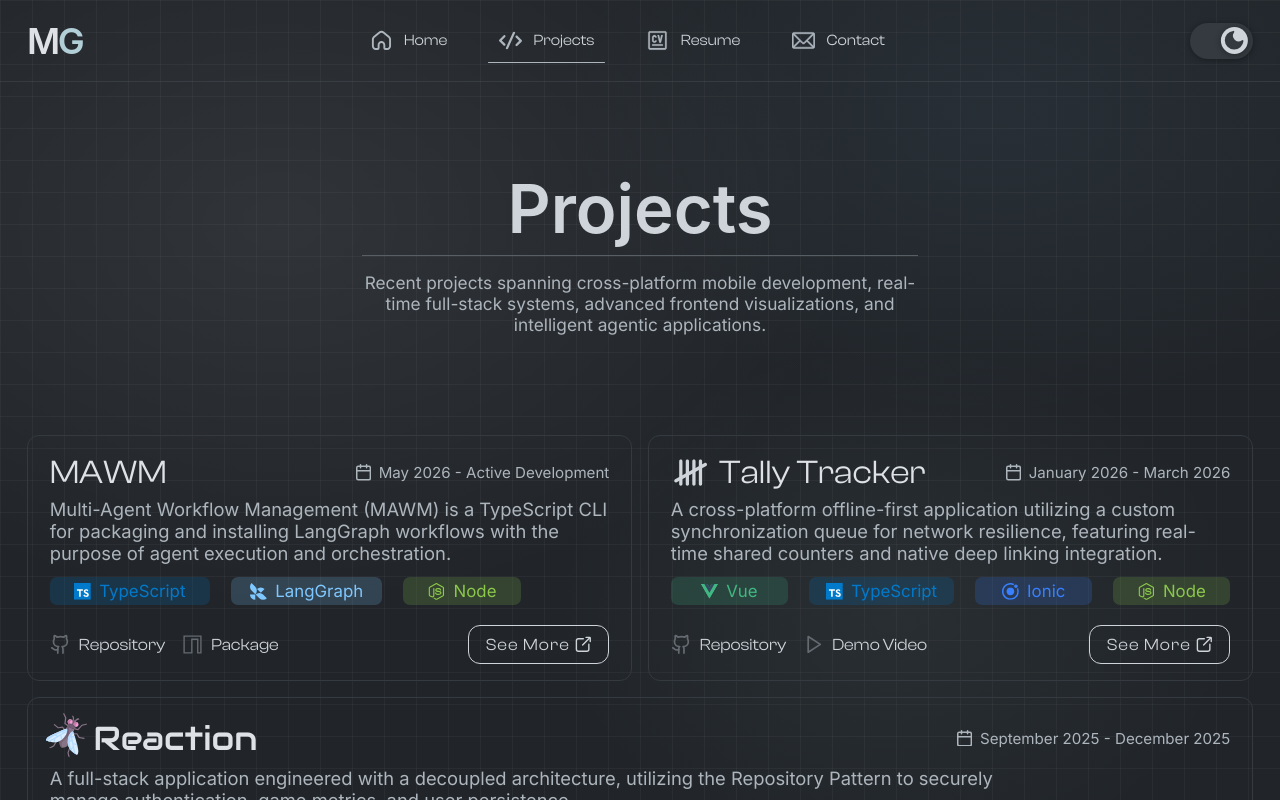
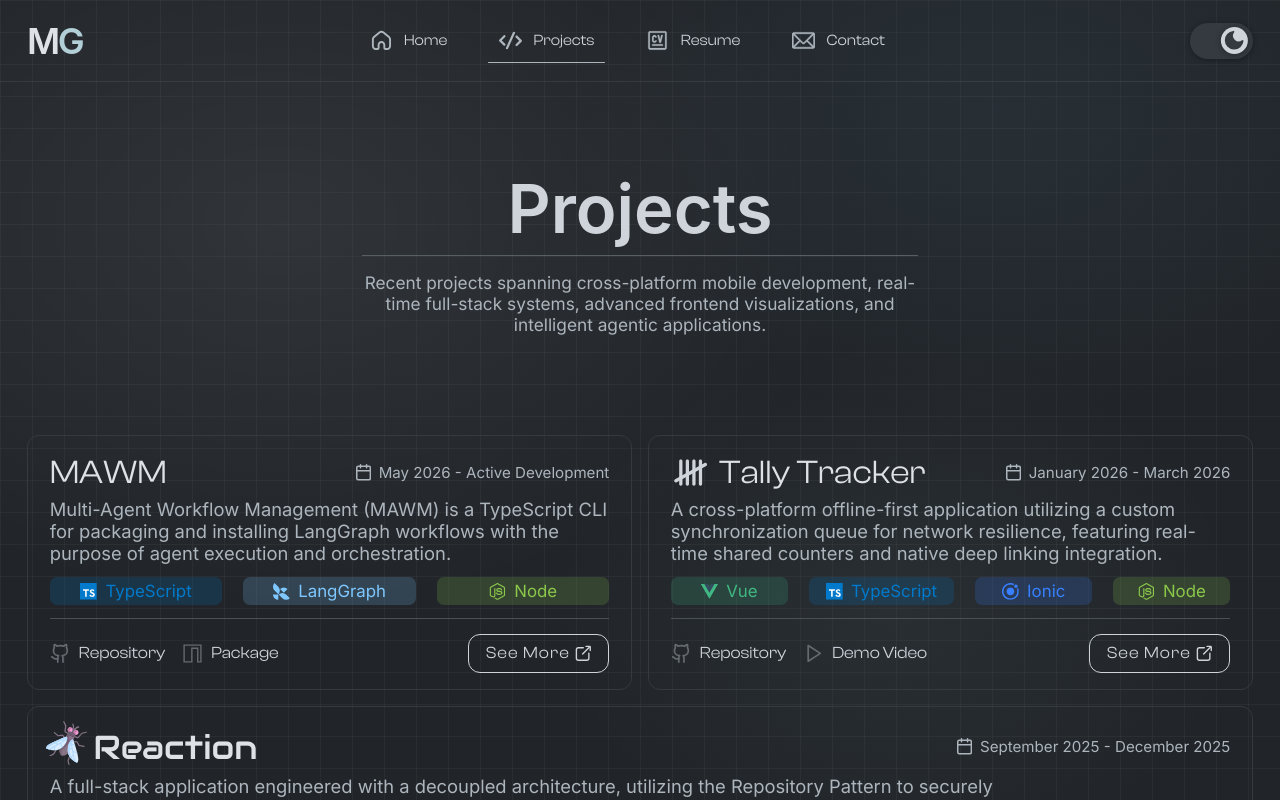
Before and after one commit to michaelgreenl/e-portfolio, a Vue app: page /#home in a window 1280 px wide. Both pictures are taken after a click on the button "Projects". Shown: the top 800 px of the page. Built offline with nearby package versions, Linux system fonts and the light colour scheme; a web font is replaced by a local one.

Commit message:
refactor: project-card redesign

```diff
--- a/src/animations/page/projects.js
+++ b/src/animations/page/projects.js
@@ -20,4 +20,20 @@ export const projectAnimations = {
             onComplete,
         });
     },
+
+    expandProjectCard: ({ tl, targets }) => {
+        tl.to(targets, {
+            duration: TIMING.duration.normal,
+            ease: TIMING.easing.smooth,
+            height: 'auto',
+        });
+    },
+
+    shrinkProjectCard: ({ tl, targets }) => {
+        tl.to(targets, {
+            duration: TIMING.duration.normal,
+            ease: TIMING.easing.smooth,
+            height: 'auto',
+        });
+    },
 };
--- a/src/components/Project/ProjectCard.vue
+++ b/src/components/Project/ProjectCard.vue
@@ -1,21 +1,31 @@
 <script setup>
-import { ref, onMounted, onBeforeUnmount } from 'vue';
+import { ref, onMounted, onBeforeUnmount, watch } from 'vue';
+import { useGsap } from '@/composables/useGsap.js';
 import { useBreakpoints } from '@/composables/useBreakpoints.js';
+import { projectAnimations } from '@/animations/page/projects.js';
 import Button from '@/components/Button.vue';
 import ToolChip from '@/components/ToolChip.vue';
 
 import BoxArrowIcon from '@/components/SVGs/BoxArrowIcon.vue';
+import ArrowIcon from '@/components/SVGs/ArrowIcon.vue';
 import CalendarIcon from '@/components/SVGs/CalendarIcon.vue';
 
-defineProps({
+const props = defineProps({
     project: { required: true, type: Object },
     projectLogos: { required: true, type: Object },
     externalIcons: { required: true, type: Object },
 });
 
-const emit = defineEmits(['open-project']);
+const emit = defineEmits(['open-project', 'close-selected']);
+
+const { registerAnim } = useGsap();
+const anims = {
+    expandProjectCard: registerAnim(projectAnimations.expandProjectCard),
+    shrinkProjectCard: registerAnim(projectAnimations.shrinkProjectCard),
+};
 
 const bp = useBreakpoints();
+
 const externalLinkRespText = (projectSlug, externalLinks) => {
     const className = 'responsive-link-text';
 
@@ -46,15 +56,48 @@ const externalLinkRespText = (projectSlug, externalLinks) => {
 
     return `${Object.keys(externalLinks).length < 3 ? undefined : className}`;
 };
+
+const cardEl = ref(null);
+const projectSelected = ref(false);
+const autoplayVideo = ref(false);
+
+function openProject(autoplay = false) {
+    if (bp.isLaptop.value) {
+        emit('open-project', props.project, autoplay);
+        projectSelected.value = true;
+    } else {
+        projectSelected.value = true;
+        autoplayVideo.value = autoplay;
+        anims.expandProjectCard({ targets: cardEl.value });
+    }
+}
+
+function closeProject() {
+    projectSelected.value = false;
+    autoplayVideo.value = false;
+    anims.shrinkProjectCard({ targets: cardEl.value });
+}
+
+// ensures window resizing doesn't result in unwanted UI layouts
+watch(bp.isLaptop, (newVal, oldVal) => {
+    if (projectSelected.value && !newVal) {
+        projectSelected.value = false;
+        emit('close-selected');
+    } else if (projectSelected.value && newVal) {
+        closeProject();
+        projectSelected.value = false;
+    }
+});
 </script>
 
 <template>
     <div
-        ref="rootEl"
+        ref="cardEl"
         class="project-card"
+        :class="`${projectSelected && !bp.isLaptop.value ? 'selected-mobile' : undefined}`"
         role="button"
         tabindex="0"
-        @click="emit('open-project', project)"
+        @click="openProject()"
         @keydown.enter="emit('open-project', project)"
         @keydown.space.prevent="emit('open-project', project)"
     >
@@ -81,10 +124,30 @@ const externalLinkRespText = (projectSlug, externalLinks) => {
                 <ToolChip v-for="tool in project.stack" :key="tool" :tool="tool" class="chip" />
             </div>
 
+            <template v-if="projectSelected && !bp.isLaptop.value">
+                <iframe
+                    v-if="project.video"
+                    class="demo-video"
+                    :src="`https://player.vimeo.com/video/${project.video}?badge=0&amp;autopause=0&amp;player_id=0&amp;app_id=58479&amp;autoplay=${autoplayVideo ? '1' : '0'}&amp;muted=1`"
+                    frameborder="0"
+                    allow="autoplay; fullscreen; picture-in-picture; clipboard-write; encrypted-media; web-share"
+                    referrerpolicy="strict-origin-when-cross-origin"
+                    :title="`${project.slug}-demo-vid`"
+                ></iframe>
+
+                <ul class="selected-description">
+                    <li v-for="description in project.description?.long" :key="description">
+                        {{ description }}
+                    </li>
+                </ul>
+            </template>
+
             <div class="card-footer">
                 <div class="external-links external-links-card">
                     <a
-                        v-for="(link, key) in project.externalLinks"
+                        v-for="[key, link] in Object.entries(project.externalLinks).filter(
+                            ([key]) => key !== 'porfolioLink',
+                        )"
                         :class="externalLinkRespText(project.slug, project.externalLinks)"
                         :key="link"
                         :href="key === 'demoVideo' ? null : link.href"
@@ -92,7 +155,7 @@ const externalLinkRespText = (projectSlug, externalLinks) => {
                     >
                         <Button
                             v-if="key === 'demoVideo'"
-                            @click.stop="() => emit('open-project', project, true)"
+                            @click.stop="openProject(true)"
                             :text="link.text"
                             :iconLeft="externalIcons[key]"
                             preset="secondary"
@@ -103,8 +166,18 @@ const externalLinkRespText = (projectSlug, externalLinks) => {
                 </div>
 
                 <Button
+                    v-if="!bp.isLaptop.value"
+                    class="see-more mobile"
+                    :class="`${projectSelected ? 'project-selected' : undefined}`"
+                    @click.stop="projectSelected ? closeProject() : openProject()"
+                    :text="`See ${projectSelected ? 'Less' : 'More'}`"
+                    :iconRight="ArrowIcon"
+                    preset="primary"
+                />
+                <Button
+                    v-else
                     class="see-more"
-                    @click.stop="() => emit('open-project', project, true)"
+                    @click.stop="openProject()"
                     text="See More"
                     :iconRight="BoxArrowIcon"
                     preset="primary"
@@ -187,51 +260,11 @@ p {
         flex-direction: row;
         gap: $size-6;
     }
-}
 
-.card-img-container {
-    position: relative;
-    @include flexCenterAll;
-    padding: $size-7;
-    aspect-ratio: 1.46/1;
-    width: 105%;
-
-    @include bp-sm-phone {
-        padding: $size-4;
-        width: auto;
-        height: 19em;
-        aspect-ratio: 1.54/1;
-    }
-
-    :deep(button) {
-        position: absolute;
-        z-index: 1;
-        background: transparent;
-        border: none;
-        transition: transform 0.2s ease;
-
-        @include interactive {
-            transform: scale(1.1);
-        }
-
-        &:active {
-            transform: scale(0.9);
-        }
-
-        svg {
-            height: $size-12;
-            fill: $color-gray3;
-
-            @include bp-xsm-phone {
-                height: $size-15;
-                margin-top: $size-8;
-            }
-
-            @include bp-sm-phone {
-                height: $size-12;
-                margin-top: 0;
-            }
-        }
+    &.selected-mobile .card-body .card-footer {
+        margin-top: $size-2;
+        padding-top: $size-4;
+        border-top: solid 1px $color-text-muted;
     }
 }
 
@@ -349,21 +382,78 @@ p {
 
 .card-tool-chips {
     display: flex;
-    flex-wrap: wrap;
     gap: $size-6;
     align-items: center;
-    height: $size-8;
     margin-top: $size-2;
-    overflow: hidden;
-    font-size: 1.05em;
+    overflow-x: scroll;
+    overflow-y: hidden;
+    padding-bottom: $size-3;
+    font-size: 1.1em;
+
+    :deep(.chip-container) {
+        max-width: none !important;
+    }
 
     @include bp-sm-phone {
         font-size: 1.3em;
     }
 
+    @include bp-md-tablet {
+        flex-wrap: wrap;
+        height: $size-8;
+        overflow: hidden;
+    }
+
     .chip {
         flex: 1;
         font-size: 1.2em;
+    }
+
+    &::-webkit-scrollbar {
+        height: $size-2;
+    }
+
+    &::-webkit-scrollbar-track {
+        background: #adb5bd0f;
+        border-radius: 5px;
+    }
+
+    &::-webkit-scrollbar-thumb {
+        background: #adb5bd1f;
+        border-radius: 5px;
+    }
+}
+
+.demo-video {
+    width: 100%;
+    max-width: 50em;
+    aspect-ratio: 2/1.1;
+    margin: $size-4 auto 0;
+    border-radius: 12px;
+    box-shadow: 0 8px 16px 0 rgb(0 0 0 / 37%);
+
+    @include bp-xsm-phone {
+        width: 95%;
+    }
+
+    @include bp-sm-phone {
+        width: 90%;
+    }
+}
+
+.selected-description {
+    display: flex;
+    flex-direction: column;
+    gap: $size-2;
+    padding: $size-2 0 $size-2 $size-4;
+    margin: 0;
+    font-family: $secondary-font-stack;
+    font-size: 1.5em;
+    color: $color-text-secondary;
+
+    @include bp-sm-phone {
+        font-size: 1.6em;
+        padding: $size-3 0 0 $size-5;
     }
 }
 
@@ -371,11 +461,14 @@ p {
     display: flex;
     align-items: center;
     justify-content: space-between;
-    margin-top: $size-4;
     font-size: 1.3em;
+    margin-top: $size-1;
 
     @include bp-md-tablet {
         flex-wrap: nowrap;
+        margin-top: $size-2;
+        padding-top: $size-4;
+        border-top: solid 1px $color-text-muted;
     }
 
     @include bp-sm-phone {
@@ -383,7 +476,7 @@ p {
     }
 }
 
-.see-more {
+:deep(.see-more) {
     gap: 0.6em;
     border-width: 1px;
     border-radius: 7px;
@@ -395,6 +488,18 @@ p {
 
     @include bp-lg-laptop {
         font-size: 1.1em;
+    }
+
+    .icon {
+        transition: transform 0.3s ease;
+    }
+
+    &.mobile .icon {
+        transform: rotate(180deg);
+    }
+
+    &.project-selected .icon {
+        transform: rotate(0deg);
     }
 }
 
--- a/src/views/ProjectsView.vue
+++ b/src/views/ProjectsView.vue
@@ -131,6 +131,7 @@ function closeProject() {
                 :project-logos="projectLogos"
                 :external-icons="externalIcons"
                 @open-project="openProject"
+                @close-selected="closeProject"
             />
         </div>
     </div>
```
